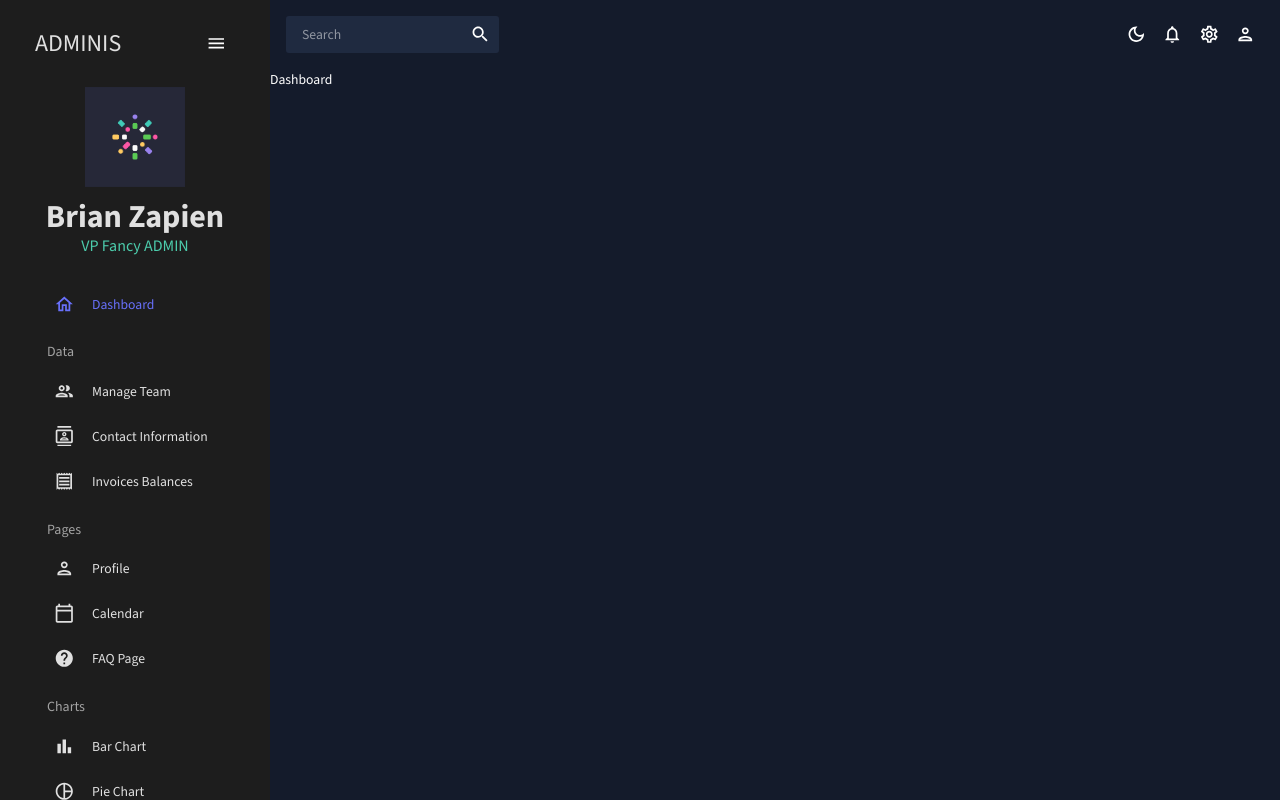
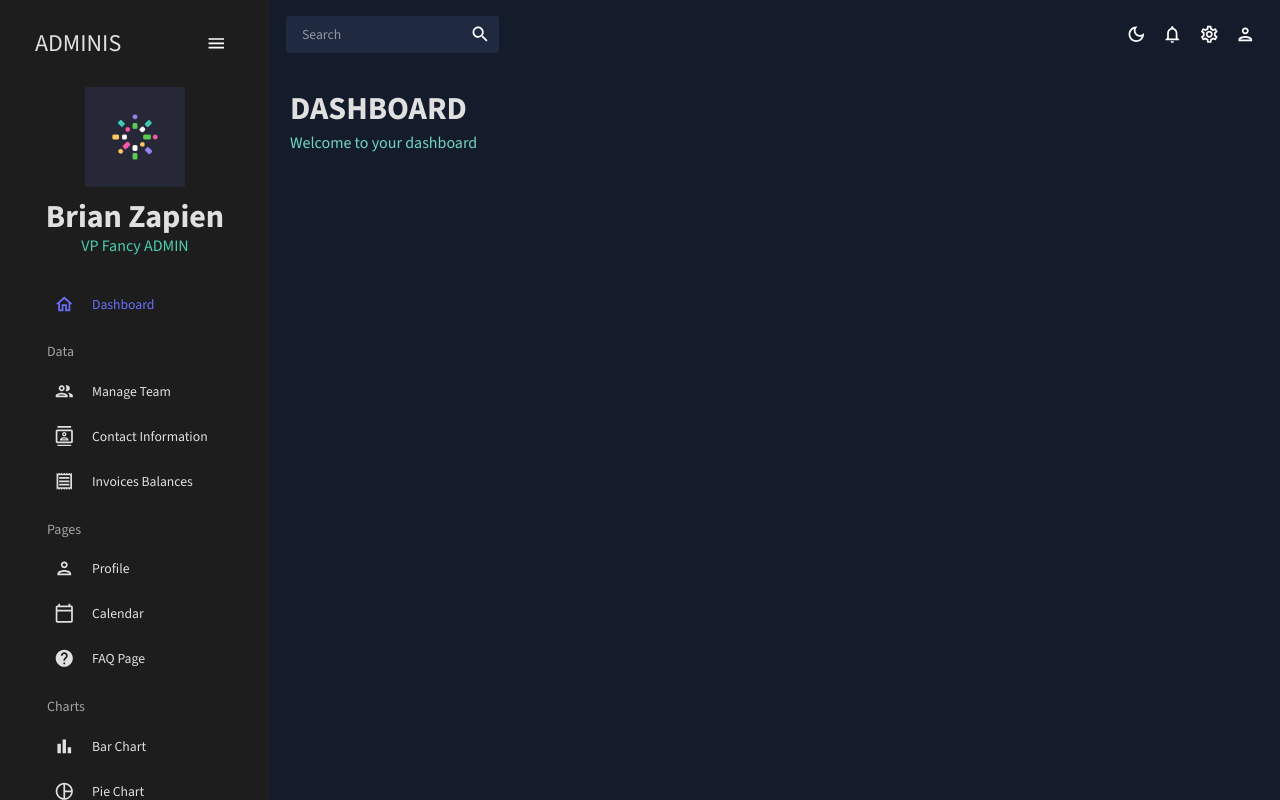
Before and after one commit to zape78/Dashboard, a React (Create React App) app: page / in a window 1280 px wide. Built offline with nearby package versions, Linux system fonts and the light colour scheme.

Commit message:
Add Header component to Dashboard page

```diff
--- a/src/scenes/dashboard/index.jsx
+++ b/src/scenes/dashboard/index.jsx
@@ -1,5 +1,12 @@
+import Header from "../../components/Header";
+import { Box } from "@mui/material";
+
 const Dashboard = () => {
-    return <div>Dashboard</div>;
+    return <Box m="20px">
+        <Box display="flex" justifyContent="space-between" alignItems="center">
+        <Header title="DASHBOARD" subtitle="Welcome to your dashboard" />
+        </Box>
+    </Box>;
 };
 
 export default Dashboard;
```
